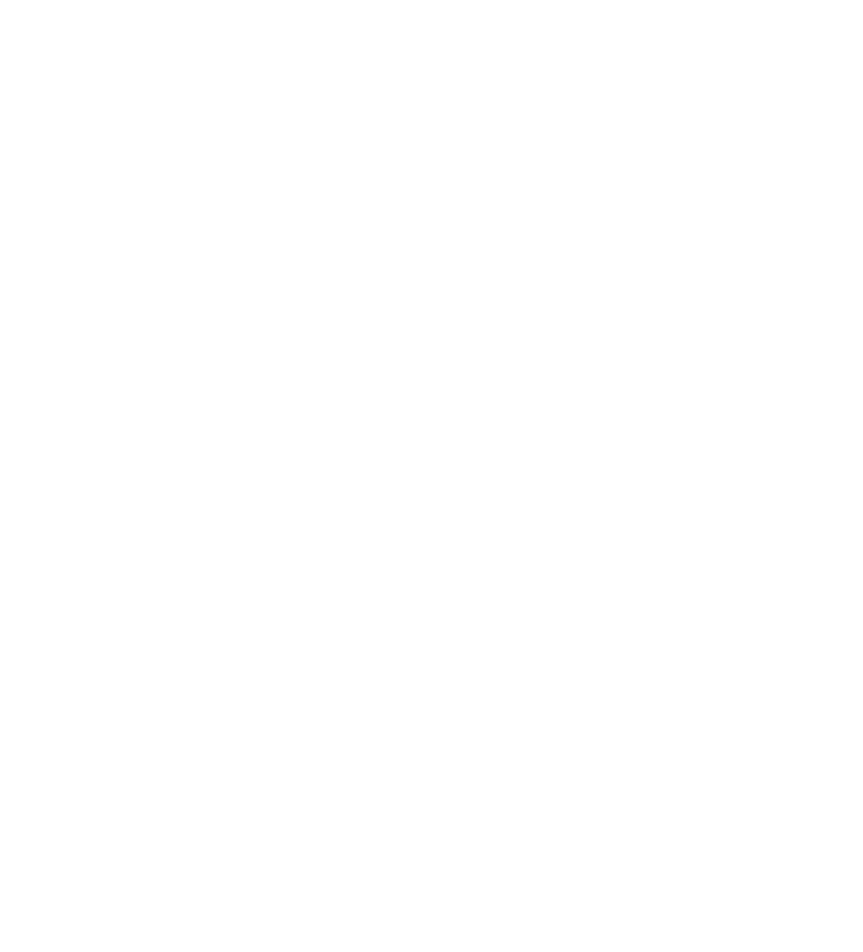
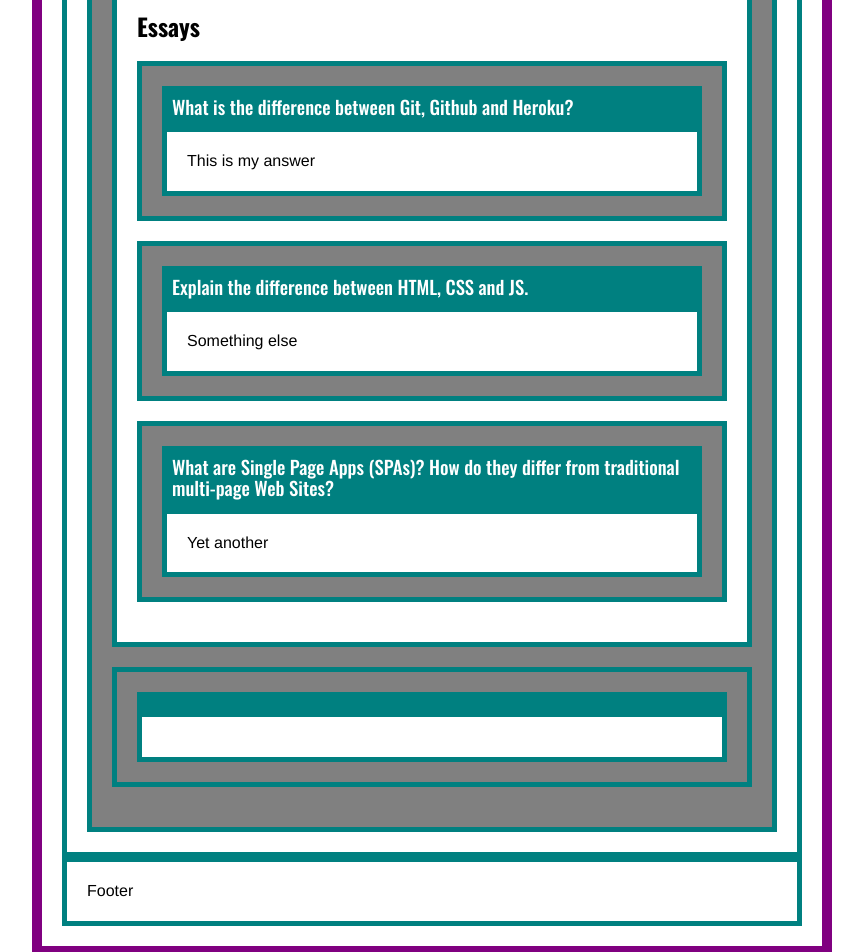
Before and after one commit to swcarey/Web-1-Carey-Spencer-Final, a React (Create React App) app: page / in a window 1280 px wide. Shown: the part 640-1592 px from the top of the page, without its empty margins (208-1071 px from the left). Before the commit the page ends 800 px from the top, so only its background shows below. Built offline with nearby package versions, Linux system fonts and the light colour scheme.

Commit message:
Adding Single Home Page

```diff
--- /dev/null
+++ b/src/React/App.jsx
@@ -0,0 +1,34 @@
+import React from 'react';
+import styled from 'styled-components';
+
+import Header from './Layout/Header.jsx';
+import Nav from './Layout/Nav.jsx';
+import Main from './Layout/Main.jsx';
+import Footer from './Layout/Footer.jsx';
+
+const App = () => {
+
+    return (
+        <AppStyled className='App'>
+            App
+                <Header />
+                <Nav />
+                <Main />
+                <Footer />
+        </AppStyled>
+    );
+}
+
+export default App;
+
+const AppStyled = styled.div`
+    border: solid 10px purple;
+    padding: 20px;
+    max-width: 800px;
+    margin: auto;
+
+    div {
+        border: solid 5px teal;
+        padding: 20px;
+    }
+`;
--- /dev/null
+++ b/src/React/Homework/Essays/Essay.jsx
@@ -0,0 +1,33 @@
+import React from 'react' ;
+import styled from 'styled-components'
+
+const Essay = ({q, children}) => {
+    return (
+    <EssayStyled>
+            <h3>{ q }</h3>
+            <div className="answer">
+                { children }
+            </div>
+        </EssayStyled>
+    )
+}
+
+export default Essay;
+
+const EssayStyled = styled.div`
+    background-color: gray;
+    padding: 20px;
+    margin: 20px 0px;
+
+    h3 {
+        margin: 0px;
+        background-color: teal;
+        padding: 10px;
+        color: white;
+    }
+
+    .answer {
+        background-color: white;
+        padding: 20px;
+    }
+`;
--- /dev/null
+++ b/src/React/Homework/Essays/Essays.jsx
@@ -0,0 +1,28 @@
+import React from 'react' ;
+import styled from 'styled-components';
+
+import Essay from './Essay.jsx';
+
+const Essays = () => {
+    return (
+        <EssaysStyled>
+            <h2>Essays</h2>
+            <Essay q='What is the difference between Git, Github and Heroku?'>
+                This is my answer
+            </Essay >
+            <Essay q='Explain the difference between HTML, CSS and JS.'>
+                Something else
+            </Essay>
+            <Essay q='What are Single Page Apps (SPAs)? How do they differ from traditional multi-page Web Sites?'>
+                Yet another
+            </Essay>
+        </EssaysStyled>
+    )
+}
+
+export default Essays;
+
+const EssaysStyled = styled.div`
+    background-color: white;
+    padding: 20px;
+`;
--- a/src/React/Homework.jsx
+++ b/src/React/Homework/Homework.jsx
@@ -2,11 +2,15 @@
 import styled from 'styled-components';
 
 import SunAndMoon from './SunAndMoon.jsx';
+import Essays from './Essays/Essays.jsx';
+import Essay from './Essays/Essay.jsx';
 
 const Homework = () => {
     return (
         <HomeworkStyled>
                 <SunAndMoon />
+                <Essays />
+                <Essay />
         </HomeworkStyled>
     )
 }
--- /dev/null
+++ b/src/React/Layout/Footer.jsx
@@ -0,0 +1,17 @@
+import React from 'react';
+import styled from 'styled-components';
+
+const Footer = () => {
+
+    return (
+        <FooterStyled className='Footer'>
+            Footer
+        </FooterStyled>
+    );
+}
+
+export default Footer;
+
+const FooterStyled = styled.div`
+
+`;
--- /dev/null
+++ b/src/React/Layout/Header.jsx
@@ -0,0 +1,17 @@
+import React from 'react';
+import styled from 'styled-components';
+
+const Header = () => {
+
+    return (
+        <HeaderStyled className='Header'>
+            Header
+        </HeaderStyled>
+    );
+}
+
+export default Header;
+
+const HeaderStyled = styled.div`
+
+`;
--- /dev/null
+++ b/src/React/Layout/Main.jsx
@@ -0,0 +1,21 @@
+import React from 'react';
+import styled from 'styled-components';
+
+import Homework from '../Homework/Homework.jsx';
+
+const Main = () => {
+
+    return (
+        <MainStyled className='Main'>
+            Main
+
+                <Homework />
+        </MainStyled>
+    );
+}
+
+export default Main;
+
+const MainStyled = styled.div`
+
+`;
--- /dev/null
+++ b/src/React/Layout/Nav.jsx
@@ -0,0 +1,17 @@
+import React from 'react';
+import styled from 'styled-components';
+
+const Nav = () => {
+
+    return (
+        <NavStyled className='Nav'>
+            Nav
+        </NavStyled>
+    );
+}
+
+export default Nav;
+
+const NavStyled = styled.div`
+
+`;
--- a/src/index.js
+++ b/src/index.js
@@ -13,7 +13,7 @@
 /*---------------------------
 | Components
 ---------------------------*/
-import Homework from './React/Homework.jsx';
+import App from './React/App.jsx';
 
 /*---------------------------
 | Global Styles
@@ -24,4 +24,4 @@
 /*---------------------------
 | Render to DOM
 ---------------------------*/
-ReactDOM.render(<Homework />, document.getElementById('root'));
+ReactDOM.render(<App />, document.getElementById('root'));
```
Also changed, not shown: src/React/Homework/SunAndMoon.jsx (renamed from src/React/SunAndMoon.jsx).
